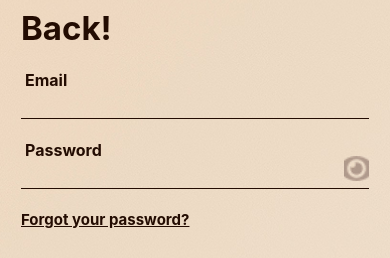
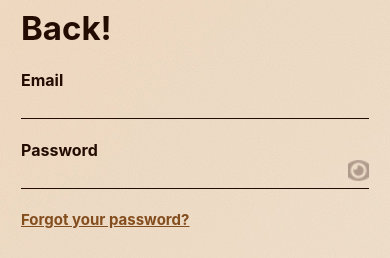
Before and after one commit to ntquyen0106/NOW_CAFE, a React Native app in the folder CoffeeShopApp/: screen /Signin in a window 390 px wide. Shown: the part 369-627 px from the top of the page. Built offline with nearby package versions, Linux system fonts and the light colour scheme.

Commit message:
update signin, signup

```diff
--- a/CoffeeShopApp/screens/SigninScreen.js
+++ b/CoffeeShopApp/screens/SigninScreen.js
@@ -192,17 +192,17 @@ const styles = StyleSheet.create({
     color: '#230C02',
     fontSize: normalize(15),
     marginBottom: normalize(8),
-    marginLeft: normalize(4),
+    //marginLeft: normalize(4),
     fontWeight: "bold",
   },
   input: {
     width: '100%',
     borderBottomWidth: 1,
     borderBottomColor: '#230C02',
-
     fontSize: normalize(16),
     color: '#230C02',
     marginBottom: normalize(20),
+    outlineStyle: 'none',
   },
   passwordContainer: {
     position: 'relative',
@@ -214,8 +214,8 @@ const styles = StyleSheet.create({
     bottom: normalize(28),
   },
   eyeIcon: {
-    width: normalize(24),
-    height: normalize(24),
+    width: normalize(20),
+    height: normalize(20),
     tintColor: '#230C02',
   },
   forgotPasswordButton: {
@@ -223,7 +223,7 @@ const styles = StyleSheet.create({
     marginBottom: normalize(30),
   },
   forgotPasswordText: {
-    color: "#230C02",
+    color: "#834D1E",
     fontSize: normalize(14),
     textDecorationLine: 'underline',
     fontWeight: "bold",
--- a/CoffeeShopApp/screens/SignupScreen.js
+++ b/CoffeeShopApp/screens/SignupScreen.js
@@ -160,14 +160,15 @@ const styles = StyleSheet.create({
   inputLabel: {
     color: '#230C02',
     fontSize: normalize(15),
-    marginLeft: normalize(4),
+    marginBottom: normalize(8),
+    //marginLeft: normalize(4),
     fontWeight: "bold",
   },
   input: {
     width: '100%',
     borderBottomWidth: 1,
     borderBottomColor: '#230C02',
-
+    outlineStyle: 'none',
     fontSize: normalize(16),
     color: '#230C02',
     marginBottom: normalize(20),
```
